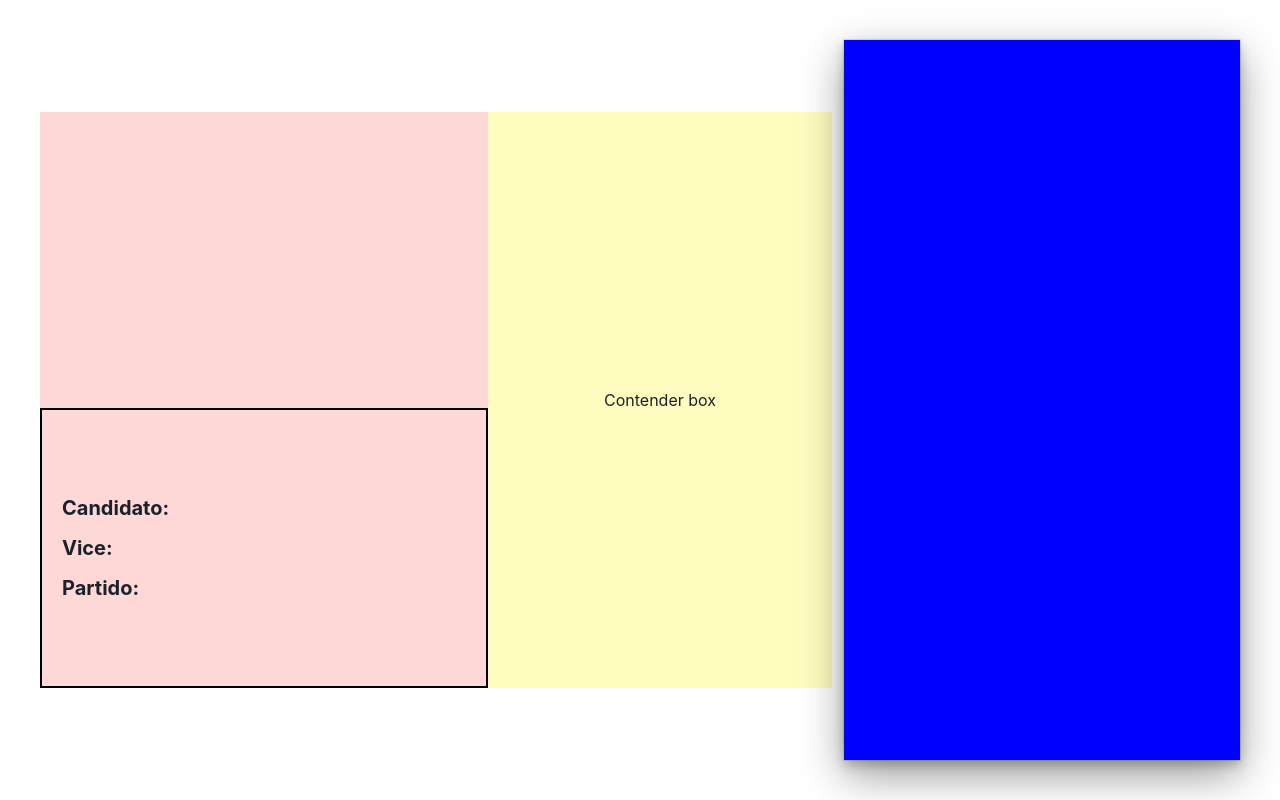
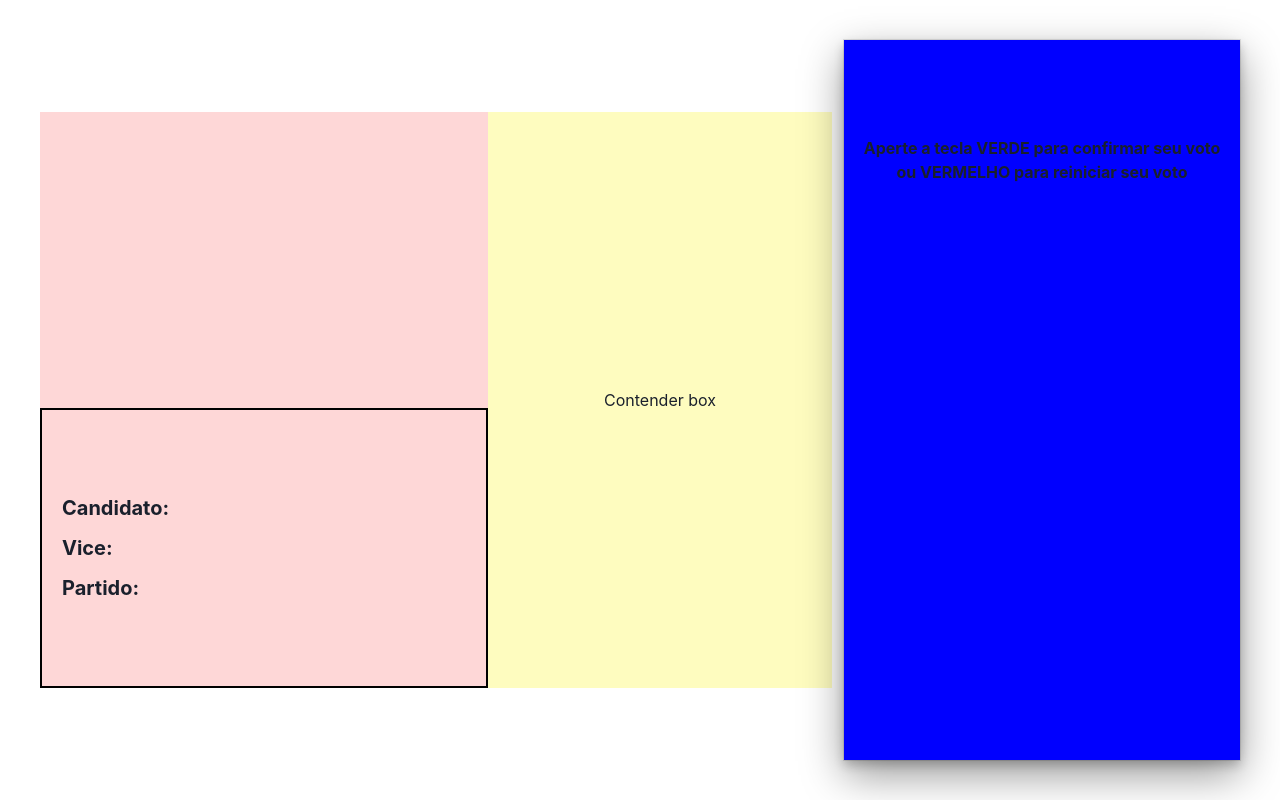
Before and after one commit to Joel-leal/voting-system, a Next.js app: page /voting in a window 1280 px wide. Built offline with nearby package versions, Linux system fonts and the light colour scheme.

Commit message:
feat: add instruction text in page of the voting

```diff
--- /dev/null
+++ b/packages/components/VotingInstructions.tsx
@@ -0,0 +1,22 @@
+import { Center, Text } from '@chakra-ui/react';
+
+const VotingInstructions = () => {
+  return (
+    <Center>
+      <Text
+        fontSize="16px"
+        fontFamily="inter"
+        width="377px"
+        marginTop="96px"
+        textAlign="center"
+        fontWeight="700"
+      >
+        {' '}
+        Aperte a tecla VERDE para confirmar seu voto ou VERMELHO para reiniciar
+        seu voto{' '}
+      </Text>
+    </Center>
+  );
+};
+
+export default VotingInstructions;
--- a/pages/voting.tsx
+++ b/pages/voting.tsx
@@ -1,6 +1,7 @@
 import { Box, Grid } from '@chakra-ui/react';
 
 import Display from '@packages/components/Display';
+import VotingInstructions from '@packages/components/VotingInstructions';
 
 import type { NextPage } from 'next';
 
@@ -8,7 +9,10 @@ const VotingPage: NextPage = () => {
   return (
     <Grid templateColumns="2fr 1fr" gap="3" h="100vh" p="10">
       <Display />
-      <Box bg="blue" h="100%" boxShadow="dark-lg" />
+      <Box bg="blue" h="100%" boxShadow="dark-lg">
+        {' '}
+        <VotingInstructions />
+      </Box>
     </Grid>
   );
 };
```
